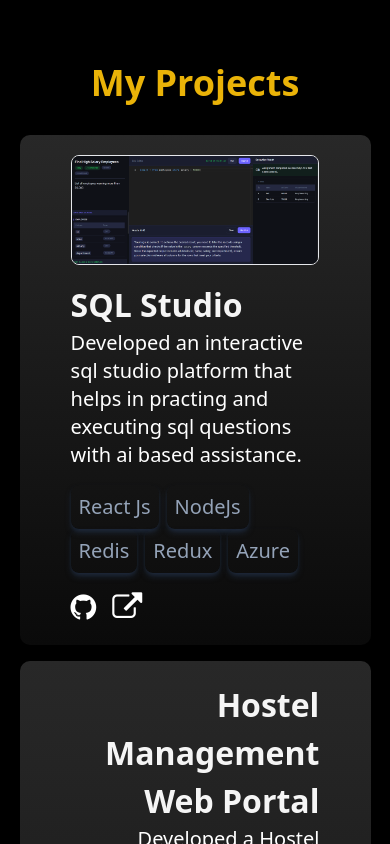
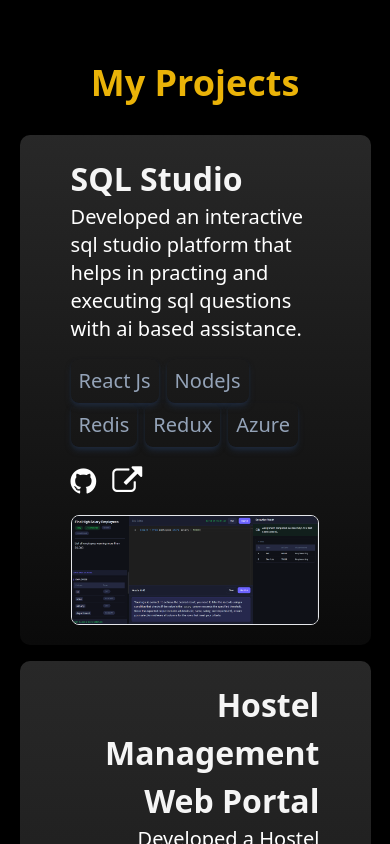
Before and after one commit to AyusGup/My-Portfolio, a React (Create React App) app: page / in a window 390 px wide. Shown: the part 8400-9244 px from the top of the page. Built offline with nearby package versions, Linux system fonts and the light colour scheme.

Commit message:
fixed align on small screen for projects

```diff
--- a/src/components/Project/Project.jsx
+++ b/src/components/Project/Project.jsx
@@ -55,8 +55,8 @@
               <div
                 style={{
                   ...containerStyle,
-                  flexWrap: flag ? "wrap" : "wrap-reverse",
-                  flexDirection: flag ? "row" : "row-reverse" // Swaps the visual order
+                  flexDirection: flag ? "row" : "row-reverse",
+                  flexWrap: "wrap-reverse"
                 }}
                 className="flex justify-center items-center gap-4 md:gap-12"
                 data-aos={flag ? "fade-left" : "fade-right"}
```
